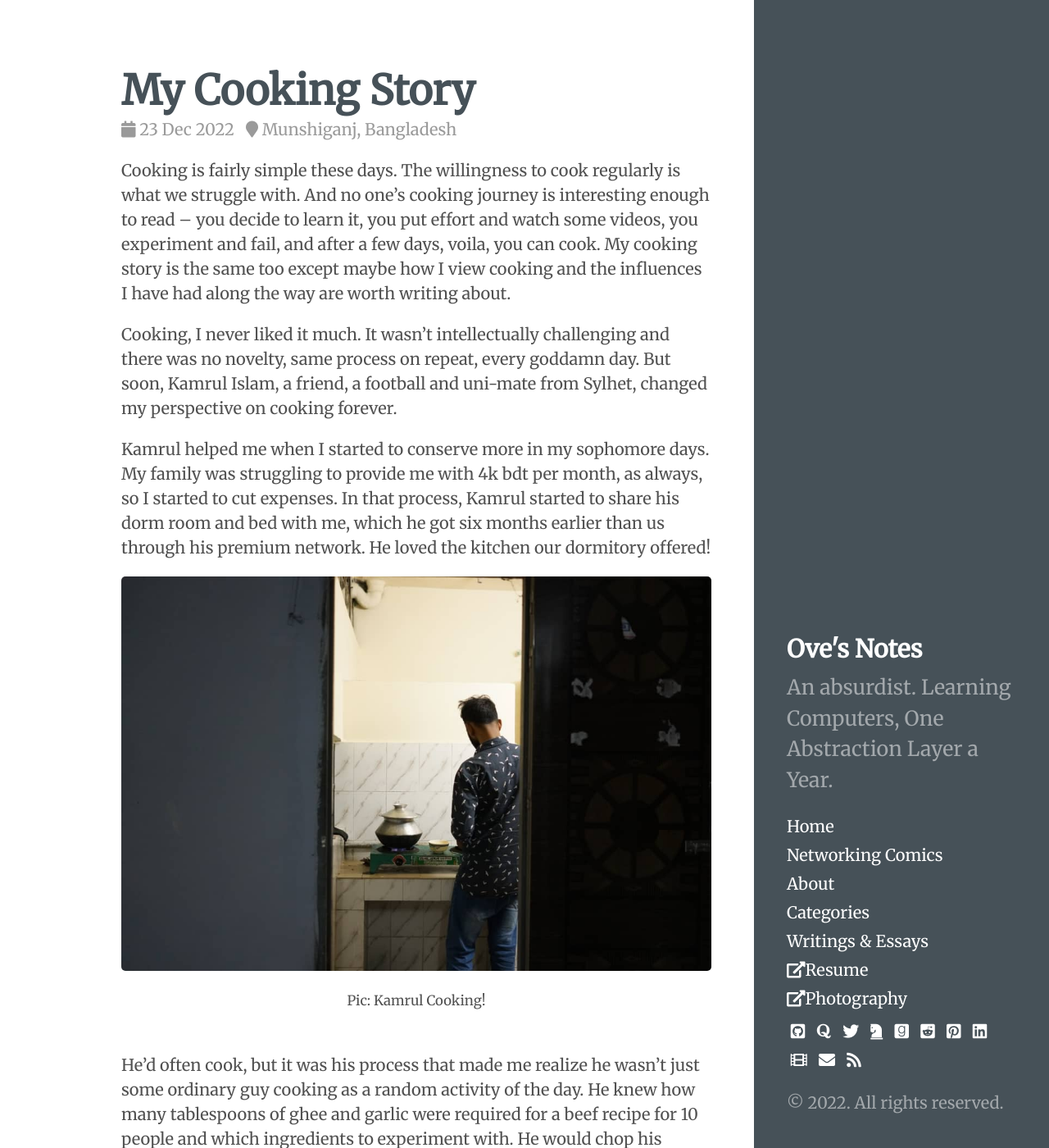
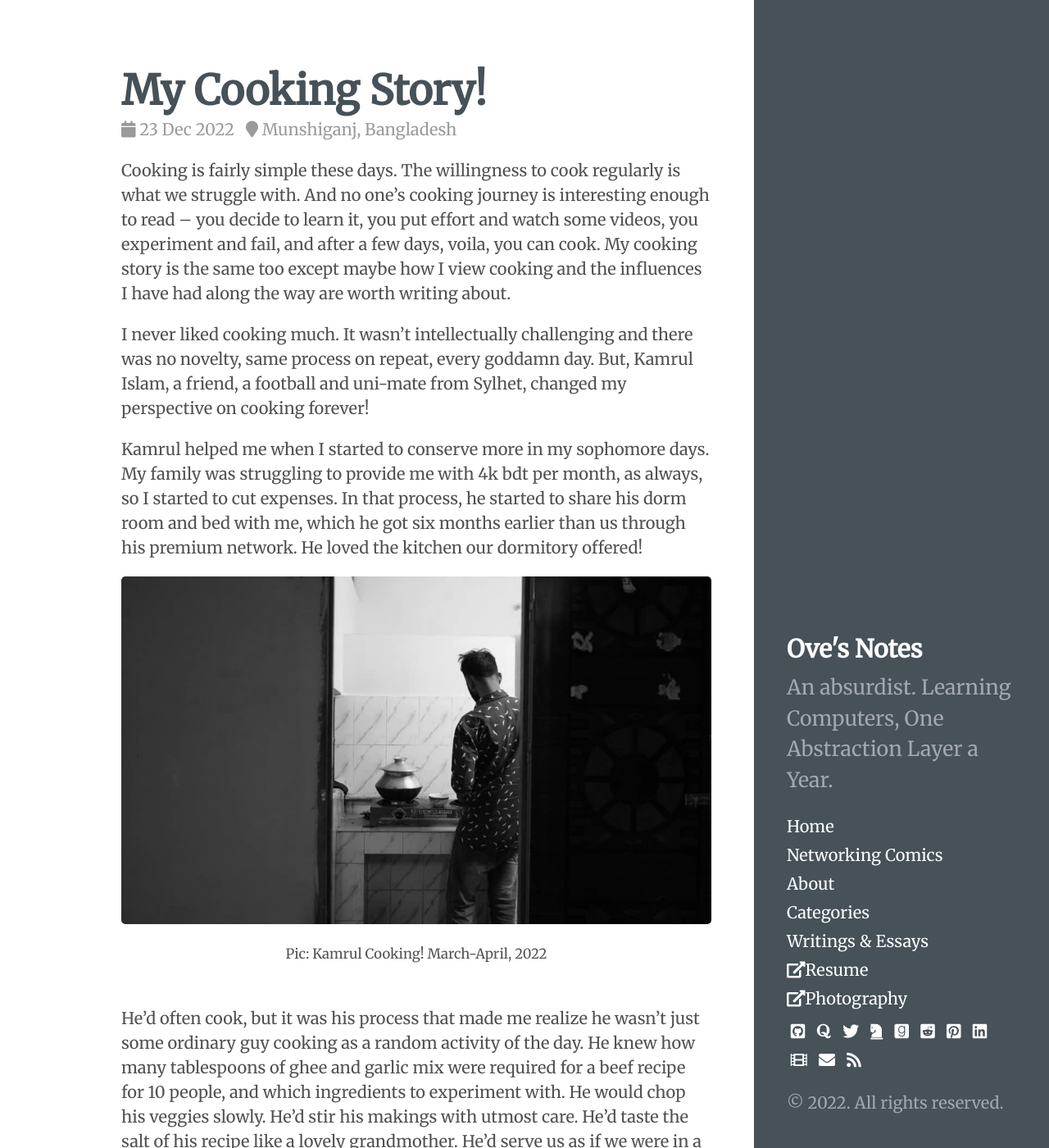
Before and after one commit to ovebepari/ovebepari.github.io, a Jekyll site: the page built from Random_writings/my-cooking-story.md, in a window 1280 px wide and 1400 px high. Shown: the whole window at 82% size. Built offline with Jekyll 4.4.1, drawn with Linux system fonts in a browser that asks for light colours; some of the changed text lies outside the part shown.

Commit message:
update v7, cooking story, kamrul b/w, proof-read

```diff
--- a/Random_writings/my-cooking-story.md
+++ b/Random_writings/my-cooking-story.md
@@ -1,8 +1,8 @@
 ---
+title: My Cooking Story!
 layout: post
-title: My Cooking Story
-description: How I view cooking and my influences
-image: /Random_writings/images/kamrul.jpg
+description: How I view cooking and influences I've had
+image: "/Random_writings/images/kamrul.jpg"
 comments: false
 location: Munshiganj, Bangladesh
 date: 23-12-2022
@@ -10,17 +10,17 @@ date: 23-12-2022
 
 Cooking is fairly simple these days. The willingness to cook regularly is what we struggle with. And no one's cooking journey is interesting enough to read -- you decide to learn it, you put effort and watch some videos, you experiment and fail, and after a few days, voila, you can cook. My cooking story is the same too except maybe how I view cooking and the influences I have had along the way are worth writing about.
 
-Cooking, I never liked it much. It wasn't intellectually challenging and there was no novelty, same process on repeat, every goddamn day. But soon, Kamrul Islam, a friend, a football and uni-mate from Sylhet, changed my perspective on cooking forever.
+I never liked cooking much. It wasn't intellectually challenging and there was no novelty, same process on repeat, every goddamn day. But, Kamrul Islam, a friend, a football and uni-mate from Sylhet, changed my perspective on cooking forever!
 
-Kamrul helped me when I started to conserve more in my sophomore days. My family was struggling to provide me with 4k bdt per month, as always, so I started to cut expenses. In that process, Kamrul started to share his dorm room and bed with me, which he got six months earlier than us through his premium network. He loved the kitchen our dormitory offered!
+Kamrul helped me when I started to conserve more in my sophomore days. My family was struggling to provide me with 4k bdt per month, as always, so I started to cut expenses. In that process, he started to share his dorm room and bed with me, which he got six months earlier than us through his premium network. He loved the kitchen our dormitory offered!
 
 <img src="/Random_writings/images/kamrul.jpg" alt="Kamrul Islam Kamran">
-<center> <small>Pic: Kamrul Cooking!</small> </center> <br>
+<center> <small>Pic: Kamrul Cooking! March-April, 2022</small> </center> <br>
 
-He'd often cook, but it was his process that made me realize he wasn't just some ordinary guy cooking as a random activity of the day. He knew how many tablespoons of ghee and garlic were required for a beef recipe for 10 people and which ingredients to experiment with. He would chop his veggies slowly. He'd stir his makings with utmost care. He'd taste the salt of his recipe like a lovely grandmother. He'd serve us as if we were in a five-star restaurant. He'd enjoy every little compliment of his work like someone who just cooked for the first time for their family!
+He'd often cook, but it was his process that made me realize he wasn't just some ordinary guy cooking as a random activity of the day. He knew how many tablespoons of ghee and garlic mix were required for a beef recipe for 10 people, and which ingredients to experiment with. He would chop his veggies slowly. He'd stir his makings with utmost care. He'd taste the salt of his recipe like a lovely grandmother. He'd serve us as if we were in a five-star restaurant. He'd enjoy every little compliment of his work like someone who just cooked for the first time for their family!
 
 <img src="/Random_writings/images/sabbir.jpg" alt="Khandoker Sabbir">
-<center> <small>Pic: Sabbir Reading!</small> </center> <br>
+<center> <small>Pic: Sabbir Reading! March-April, 2022</small> </center> <br>
 
 Living with him, gradually, I started cooking too. A big Sylheti influence in my cooking first up. We were together for six months until I had my own dorm access. We'd become roommates again in the final year, along with another cook, Khandokar Sabbir, a sportsman from Kushtia, a guy who'd cook with the lowest of resources, with a completely opposite cooking style of Kamrul. Kamrul, me and Sabbir would announce our dorm room as a restaurant to our neighbours where every day would feel like a new festival with new recipes, pithas and whatnot. People would come and sponsor and we'd just cook, we'd become freelance cooks at some point. I soon would live the best six months of my life, food-wise.
 
```
Also changed, not shown: Random_writings/images/kamrul.jpg, post_images/2022/kamrul.jpg (deleted), post_images/2022/sabbir.jpg (deleted).
